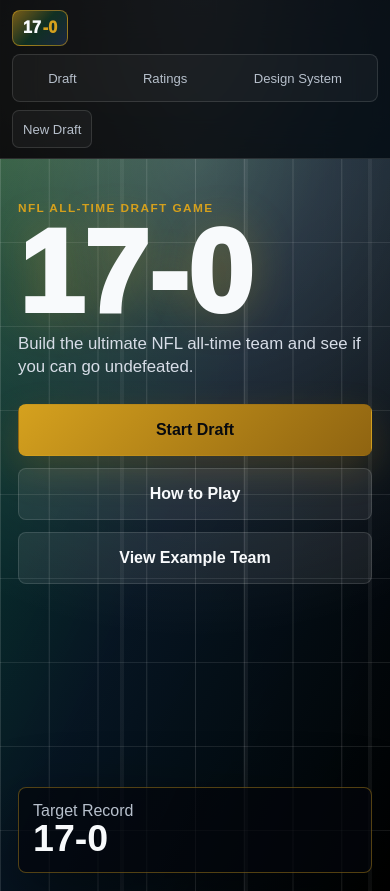
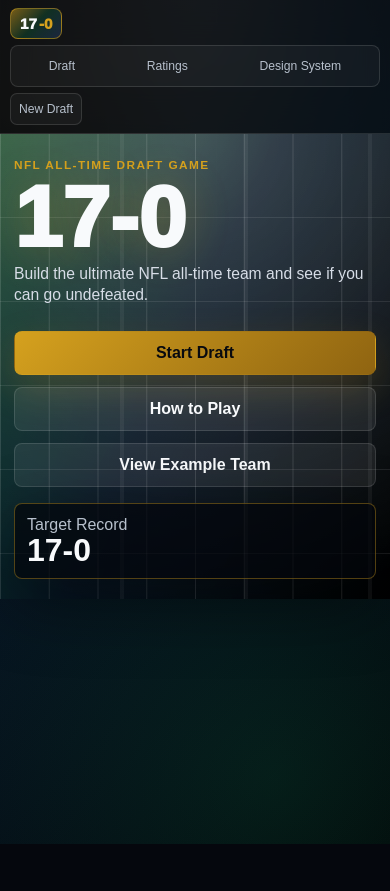
Before and after one commit to nspellberg/17-0, a Next.js app: page / in a window 390 px wide. After the commit the page ends 844 px from the top, so only its background shows below. Built offline with nearby package versions, Linux system fonts and the light colour scheme.

Commit message:
Compact phone layout

```diff
--- a/app/globals.css
+++ b/app/globals.css
@@ -1165,8 +1165,8 @@
     display: grid;
     grid-template-columns: auto 1fr;
     align-items: center;
-    gap: 8px;
-    padding: 10px 12px;
+    gap: 6px;
+    padding: 8px 10px;
   }
 
   .step-nav {
@@ -1183,15 +1183,15 @@
 
   .step-nav button,
   .small-action {
-    min-height: 38px;
-    padding: 8px 10px;
-    font-size: 0.82rem;
+    min-height: 32px;
+    padding: 6px 8px;
+    font-size: 0.76rem;
   }
 
   .brand-mark {
     width: fit-content;
-    padding: 8px 10px;
-    font-size: 1rem;
+    padding: 6px 9px;
+    font-size: 0.95rem;
   }
 
   .small-action {
@@ -1201,22 +1201,22 @@
 
   .hero {
     align-items: start;
-    min-height: calc(100svh - 112px);
-    padding: 42px 18px 128px;
+    min-height: auto;
+    padding: 24px 14px 20px;
   }
 
   h1 {
-    font-size: clamp(5.5rem, 30vw, 8rem);
+    font-size: clamp(4rem, 22vw, 5.8rem);
   }
 
   h2,
   .section-heading.compact h2 {
-    font-size: clamp(2rem, 12vw, 3rem);
+    font-size: clamp(1.7rem, 8vw, 2.35rem);
   }
 
   .hero-copy {
-    font-size: 1.05rem;
-    line-height: 1.35;
+    font-size: 0.98rem;
+    line-height: 1.3;
   }
 
   .hero-actions,
@@ -1237,14 +1237,17 @@
   .primary-cta,
   .secondary-cta {
     width: 100%;
-    min-height: 52px;
+    min-height: 44px;
   }
 
   .instruction-list,
-  .player-grid,
   .system-grid,
   .layout-notes {
     grid-template-columns: 1fr;
+  }
+
+  .player-grid {
+    grid-template-columns: repeat(2, minmax(0, 1fr));
   }
 
   .content-grid,
@@ -1252,8 +1255,8 @@
   .roster-layout,
   .rating-layout,
   .system-screen {
-    width: min(100% - 20px, 520px);
-    padding: 20px 0 44px;
+    width: min(100% - 14px, 520px);
+    padding: 12px 0 28px;
   }
 
   .section-heading.compact {
@@ -1261,29 +1264,29 @@
   }
 
   .section-heading.compact .muted {
-    font-size: 0.92rem;
-    line-height: 1.35;
+    font-size: 0.84rem;
+    line-height: 1.28;
   }
 
   .hero-scoreboard {
-    right: 18px;
-    bottom: 18px;
-    width: calc(100% - 36px);
-    padding: 14px;
+    position: static;
+    width: 100%;
+    margin-top: 16px;
+    padding: 12px;
   }
 
   .hero-scoreboard strong {
-    font-size: 2.35rem;
+    font-size: 2rem;
   }
 
   .spin-card {
-    gap: 16px;
-    padding: 16px;
-    margin: 14px 0 18px;
+    gap: 10px;
+    padding: 12px;
+    margin: 10px 0 12px;
   }
 
   .spin-card strong {
-    font-size: clamp(1.65rem, 10vw, 2.3rem);
+    font-size: clamp(1.25rem, 7vw, 1.8rem);
     line-height: 0.98;
   }
 
@@ -1292,61 +1295,66 @@
   }
 
   .reroll-actions .secondary-cta {
-    min-height: 48px;
+    min-height: 40px;
+    padding: 0 6px;
+    font-size: 0.7rem;
+    white-space: normal;
+  }
+
+  .list-heading {
+    margin-top: 4px;
+    margin-bottom: 8px;
+    font-size: 0.82rem;
+  }
+
+  .player-grid {
+    gap: 8px;
+  }
+
+  .player-card {
+    min-height: 168px;
+    padding: 10px;
+  }
+
+  .player-card::after {
+    inset: 5px;
+  }
+
+  .card-topline span:first-child {
+    padding: 5px 7px;
+    min-width: 32px;
+    font-size: 0.78rem;
+  }
+
+  .rating-badge {
+    min-width: 46px;
+    height: 26px;
+    font-size: 0.66rem;
+  }
+
+  .player-card h3 {
+    margin-top: 16px;
+    margin-bottom: 4px;
+    font-size: 0.98rem;
+    line-height: 1.04;
+  }
+
+  .player-card p {
+    margin-bottom: 8px;
+    font-size: 0.72rem;
+    line-height: 1.2;
+  }
+
+  .stat-strip {
+    min-height: 32px;
+    font-size: 0.68rem;
+    line-height: 1.15;
+  }
+
+  .draft-button {
+    min-height: 38px;
     padding: 0 8px;
     font-size: 0.78rem;
-    white-space: normal;
-  }
-
-  .list-heading {
-    margin-top: 6px;
-    font-size: 0.9rem;
-  }
-
-  .player-grid {
-    gap: 10px;
-  }
-
-  .player-card {
-    min-height: 222px;
-    padding: 14px;
-  }
-
-  .player-card::after {
-    inset: 7px;
-  }
-
-  .card-topline span:first-child {
-    padding: 7px 9px;
-    min-width: 38px;
-  }
-
-  .rating-badge {
-    min-width: 56px;
-    height: 30px;
-    font-size: 0.74rem;
-  }
-
-  .player-card h3 {
-    margin-top: 26px;
-    margin-bottom: 6px;
-    font-size: 1.28rem;
-    line-height: 1.04;
-  }
-
-  .player-card p {
-    margin-bottom: 10px;
-    font-size: 0.95rem;
-  }
-
-  .stat-strip {
-    min-height: 44px;
-    font-size: 0.85rem;
-    line-height: 1.25;
-  }
-
-  .draft-button {
-    min-height: 50px;
   }
 
   .draft-sidebar {
@@ -1358,7 +1366,7 @@
   .live-lineup-card,
   .rating-board,
   .record-reveal {
-    padding: 14px;
+    padding: 12px;
   }
 
   .progress-panel {
@@ -1373,11 +1381,11 @@
 
   .mini-score {
     margin: 0;
-    padding: 14px;
+    padding: 10px;
   }
 
   .mini-score strong {
-    font-size: 2.2rem;
+    font-size: 1.65rem;
   }
 
   .peek-button {
@@ -1389,67 +1397,67 @@
   }
 
   .mini-field {
-    min-height: 318px;
-    margin-top: 12px;
+    min-height: 230px;
+    margin-top: 10px;
   }
 
   .mini-field::before {
-    font-size: 2.35rem;
+    font-size: 1.7rem;
   }
 
   .field-marker {
-    width: 48px;
-    height: 48px;
+    width: 38px;
+    height: 38px;
     padding: 3px;
   }
 
   .field-marker span,
   .field-marker small {
-    font-size: 0.54rem;
+    font-size: 0.48rem;
   }
 
   .field-marker strong {
-    font-size: 0.92rem;
+    font-size: 0.76rem;
   }
 
   .slot-0 {
-    left: calc(50% - 24px);
-    bottom: 18px;
+    left: calc(50% - 19px);
+    bottom: 12px;
   }
 
   .slot-1 {
-    left: calc(50% - 24px);
-    bottom: 76px;
+    left: calc(50% - 19px);
+    bottom: 58px;
   }
 
   .slot-2 {
-    left: 14px;
-    top: 88px;
+    left: 10px;
+    top: 66px;
   }
 
   .slot-3 {
-    right: 14px;
-    top: 88px;
+    right: 10px;
+    top: 66px;
   }
 
   .slot-4 {
-    left: calc(50% - 24px);
-    top: 84px;
+    left: calc(50% - 19px);
+    top: 64px;
   }
 
   .slot-5 {
-    left: calc(50% - 24px);
-    top: 18px;
+    left: calc(50% - 19px);
+    top: 12px;
   }
 
   .slot-6 {
-    right: 58px;
-    bottom: 132px;
+    right: 48px;
+    bottom: 96px;
   }
 
   .slot-7 {
-    right: 14px;
-    top: 18px;
+    right: 10px;
+    top: 12px;
   }
 
   .football-field {
@@ -1468,18 +1476,18 @@
   }
 
   .record-reveal {
-    min-height: 300px;
+    min-height: 220px;
   }
 
   .record-reveal strong,
   .results-screen > strong {
-    font-size: clamp(5rem, 28vw, 7rem);
+    font-size: clamp(4rem, 20vw, 5.5rem);
   }
 
   .results-screen {
-    width: min(100% - 24px, 520px);
-    min-height: calc(100svh - 112px);
-    padding: 34px 0;
+    width: min(100% - 16px, 520px);
+    min-height: auto;
+    padding: 20px 0;
   }
 }
 
@@ -1497,27 +1505,27 @@
   }
 
   .spin-card strong {
-    font-size: clamp(1.45rem, 9vw, 2rem);
+    font-size: clamp(1.15rem, 6.8vw, 1.6rem);
   }
 
   .reroll-actions {
-    grid-template-columns: 1fr;
+    grid-template-columns: repeat(2, minmax(0, 1fr));
   }
 
   .mini-field {
-    min-height: 292px;
+    min-height: 214px;
   }
 
   .field-marker {
-    width: 44px;
-    height: 44px;
+    width: 36px;
+    height: 36px;
   }
 
   .slot-0,
   .slot-1,
   .slot-4,
   .slot-5 {
-    left: calc(50% - 22px);
+    left: calc(50% - 18px);
   }
 
   .slot-2 {
@@ -1530,6 +1538,6 @@
   }
 
   .slot-6 {
-    right: 48px;
-  }
-}
+    right: 42px;
+  }
+}
```
